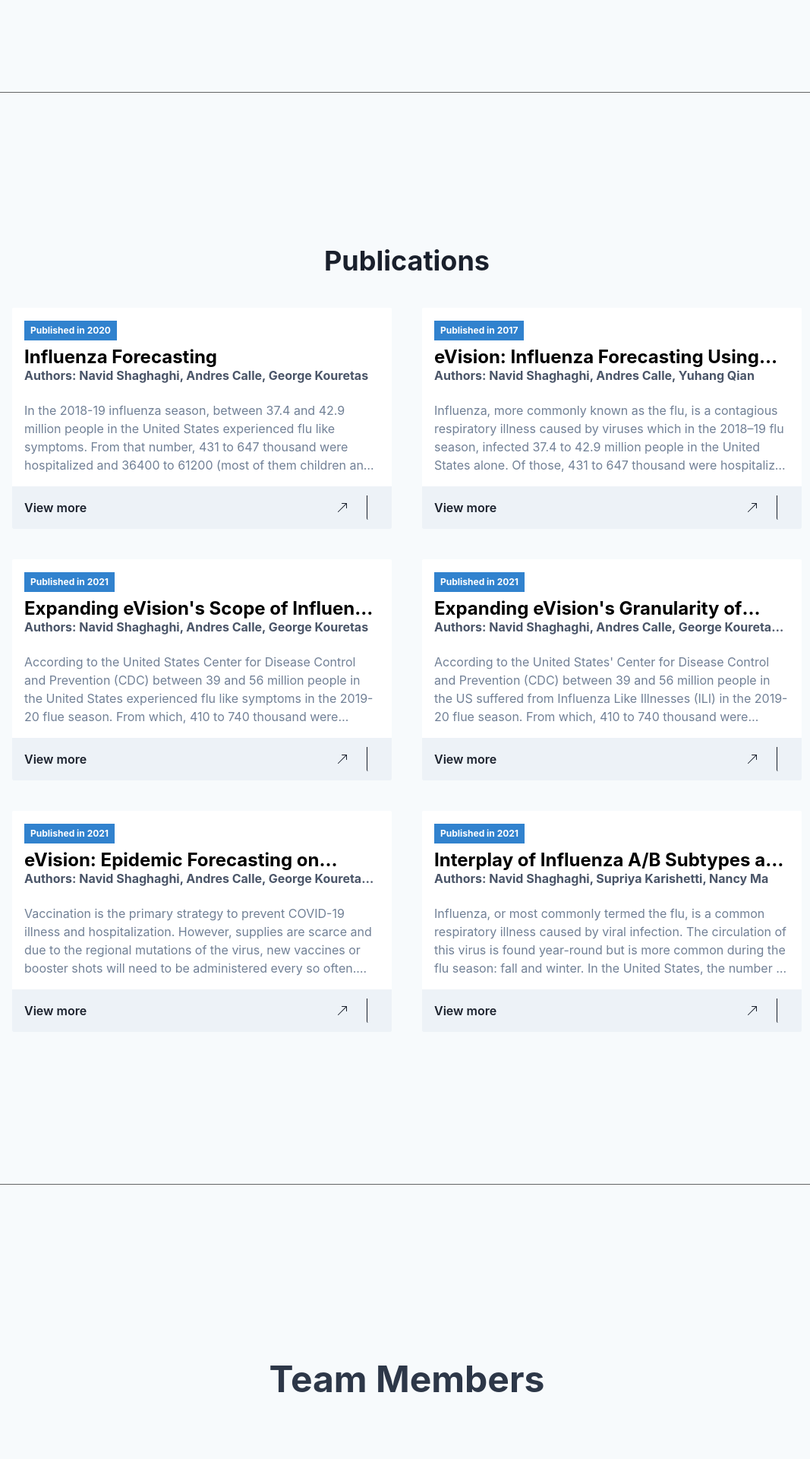
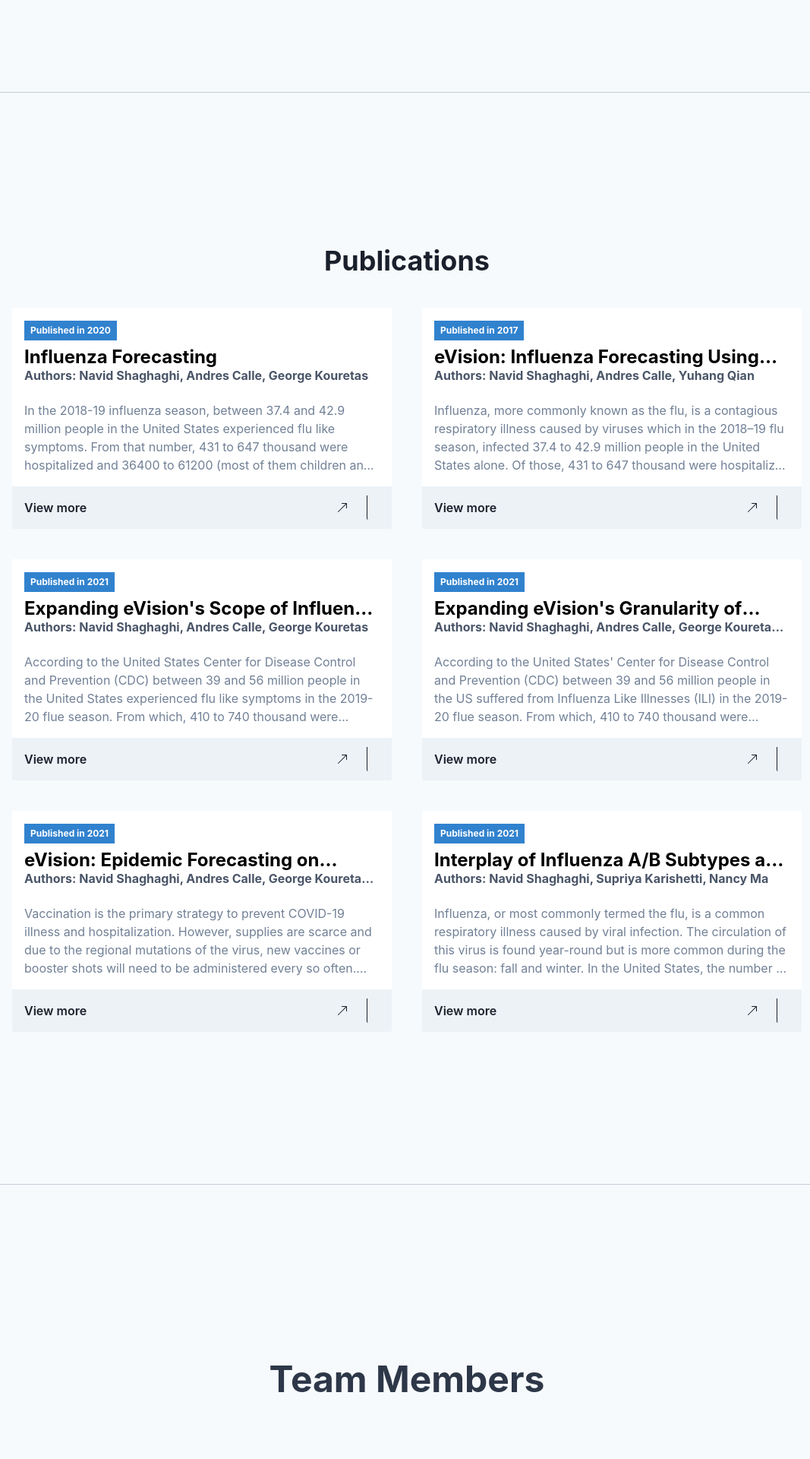
Before and after one commit to EpidemicVision/eVision-website, a React (Vite) app: page / in a window 1280 px wide. Shown: the part 620-2540 px from the top of the page at 76% size, without its empty margins (104-1171 px from the left). Built offline with nearby package versions, Linux system fonts and the light colour scheme.

Commit message:
feat: add section dividers

```diff
--- a/src/App.tsx
+++ b/src/App.tsx
@@ -11,7 +11,7 @@ export const App = () => {
       <Box bg="gray.50" id="hero">
         <HeroSection />
       </Box>
-      <Divider orientation='horizontal' borderColor="black" borderStyle="solid" />
+      <Divider orientation='horizontal' borderColor={'gray.400'} borderStyle="solid" />
 
       {/* <Tool /> */}
 
@@ -20,12 +20,12 @@ export const App = () => {
       </Box> */}
 
       <Publications />
-      <Divider orientation='horizontal' borderColor="black" borderStyle="solid" />
+      <Divider orientation='horizontal' borderColor={'gray.400'} borderStyle="solid" />
 
       <Box id='teammembers'>
         <TeamMembers />
       </Box>
-      <Divider orientation='horizontal' borderColor="black" borderStyle="solid" />
+      <Divider orientation='horizontal' borderColor={'gray.400'} borderStyle="solid" />
 
       <Footer />
     </Layout >
```
